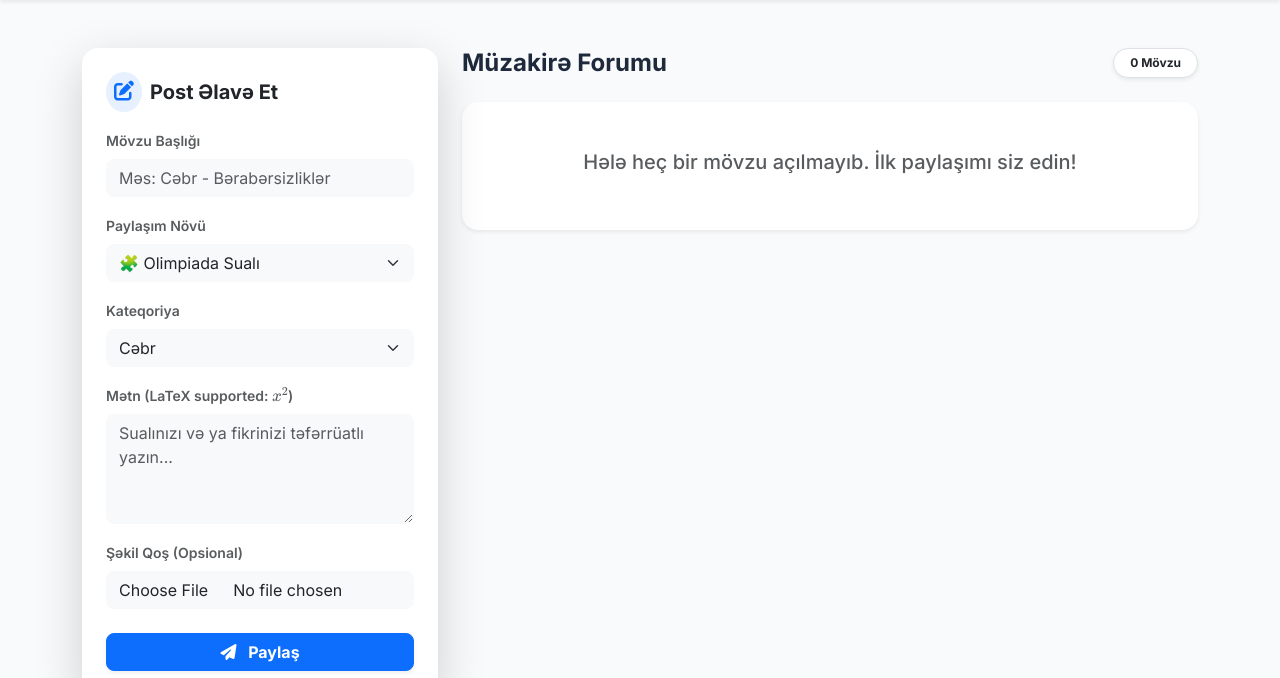
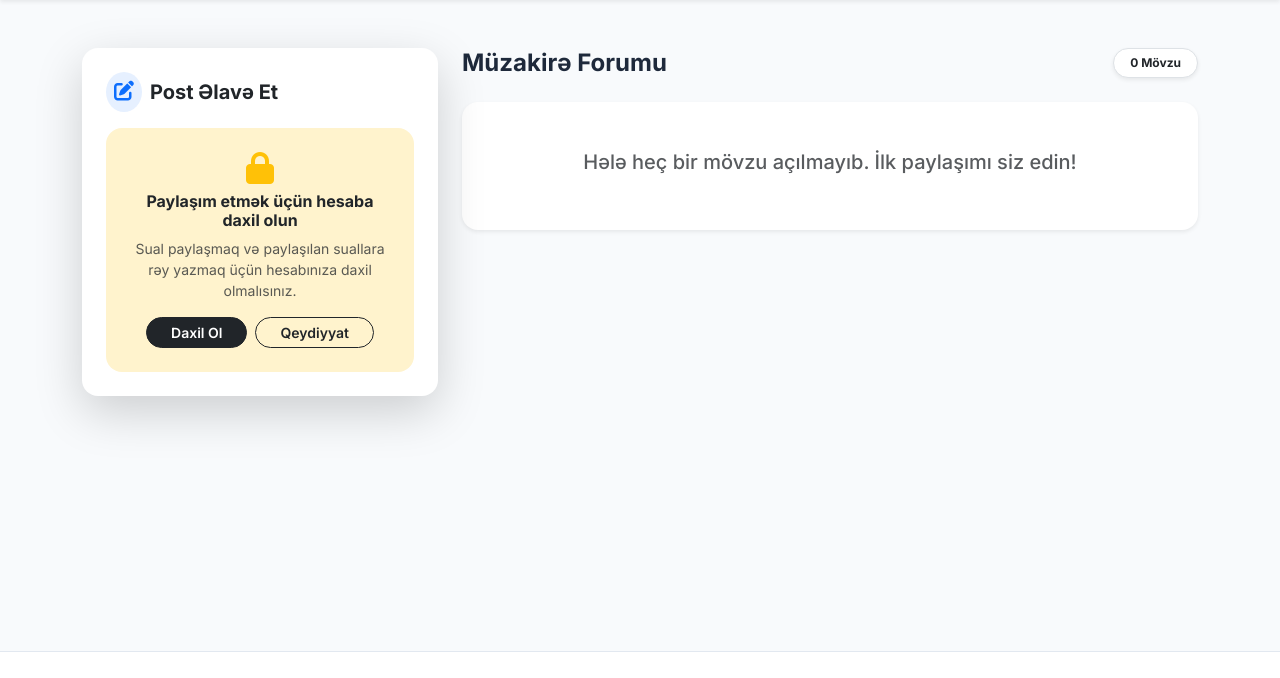
Before and after one commit to turan1003996/riyaziyyat-ai1, a Python web app: template templates/olympiad.html in a window 1280 px wide. Shown: the part 79-757 px from the top of the page. Run offline with Jinja, Linux system fonts and the light colour scheme; the template is opened without the code that fills it, so the values that code supplies are empty.

Commit message:
Require login before creating shared questions and clarify review actions

```diff
--- a/templates/olympiad.html
+++ b/templates/olympiad.html
@@ -12,6 +12,7 @@
                 <h5 class="fw-bold mb-0">Post Əlavə Et</h5>
             </div>
 
+            {% if current_user.is_authenticated %}
                 <form action="{{ url_for('olympiad') }}" method="POST" enctype="multipart/form-data">
                     <div class="mb-3">
                         <label class="form-label fw-semibold small text-muted">Mövzu Başlığı</label>
@@ -38,8 +39,8 @@
                     </div>
 
                     <div class="mb-3">
-                    <label class="form-label fw-semibold small text-muted">Mətn (LaTeX supported: $x^2$)</label>
-                    <textarea name="content" class="form-control rounded-3 border-light bg-light" rows="4" placeholder="Sualınızı və ya fikrinizi təfərrüatlı yazın..."></textarea>
+                        <label class="form-label fw-semibold small text-muted">Mətn (LaTeX dəstəklənir: $x^2$)</label>
+                        <textarea name="content" class="form-control rounded-3 border-light bg-light" rows="4" required placeholder="Sualınızı və ya fikrinizi təfərrüatlı yazın..."></textarea>
                     </div>
 
                     <div class="mb-4">
@@ -51,6 +52,17 @@
                         <i class="fa-solid fa-paper-plane me-2"></i> Paylaş
                     </button>
                 </form>
+            {% else %}
+                <div class="alert alert-warning border-0 rounded-4 p-4 text-center mb-0">
+                    <i class="fa-solid fa-lock text-warning fs-2 mb-2"></i>
+                    <h6 class="fw-bold text-dark mb-2">Paylaşım etmək üçün hesaba daxil olun</h6>
+                    <p class="text-muted small mb-3">Sual paylaşmaq və paylaşılan suallara rəy yazmaq üçün hesabınıza daxil olmalısınız.</p>
+                    <div class="d-flex justify-content-center gap-2">
+                        <a href="{{ url_for('login') }}" class="btn btn-dark btn-sm rounded-pill px-4 fw-semibold">Daxil Ol</a>
+                        <a href="{{ url_for('register') }}" class="btn btn-outline-dark btn-sm rounded-pill px-4 fw-semibold">Qeydiyyat</a>
+                    </div>
+                </div>
+            {% endif %}
         </div>
     </div>
 
@@ -65,34 +77,24 @@
         <div class="card border-0 shadow-sm rounded-4 p-4 mb-3 hover-top transition">
             <div class="d-flex justify-content-between align-items-center mb-3">
                 <div class="d-flex align-items-center gap-2">
-                    <span class="badge {% if q.q_type == 'Olimpiada Sualı' %}bg-primary{% else %}bg-warning text-dark{% endif %} rounded-pill px-3 py-1.5">
-                        {{ q.q_type }}
-                    </span>
+                    <span class="badge {% if q.q_type == 'Olimpiada Sualı' %}bg-primary{% else %}bg-warning text-dark{% endif %} rounded-pill px-3 py-1.5">{{ q.q_type }}</span>
                     <span class="badge bg-light text-dark border rounded-pill px-3 py-1.5">{{ q.category }}</span>
                 </div>
                 <small class="text-muted"><i class="fa-regular fa-clock me-1"></i>{{ q.created_at.strftime('%Y-%m-%d %H:%M') }}</small>
             </div>
 
             <h5 class="fw-bold mb-2">
-                <a href="{{ url_for('question_detail', q_id=q.id) }}" class="text-dark text-decoration-none">
-                    {{ q.title }}
-                </a>
+                <a href="{{ url_for('question_detail', q_id=q.id) }}" class="text-dark text-decoration-none">{{ q.title }}</a>
             </h5>
-
             <p class="text-secondary small mb-3 text-truncate">{{ q.content }}</p>
 
             <div class="d-flex justify-content-between align-items-center pt-3 border-top">
                 <div class="d-flex align-items-center gap-2">
-                    <div class="rounded-circle bg-primary bg-opacity-10 text-primary fw-bold d-flex align-items-center justify-content-center" style="width: 35px; height: 35px;">
-                        {{ q.author.username[0].upper() }}
+                    <div class="rounded-circle bg-primary bg-opacity-10 text-primary fw-bold d-flex align-items-center justify-content-center" style="width: 35px; height: 35px;">{{ q.author.username[0].upper() }}</div>
+                    <div><div class="fw-bold text-dark small">{{ q.author.username }}</div></div>
                 </div>
-                    <div>
-                        <div class="fw-bold text-dark small">{{ q.author.username }}</div>
-                    </div>
-                </div>
-
                 <a href="{{ url_for('question_detail', q_id=q.id) }}" class="btn btn-light btn-sm rounded-pill px-3 fw-semibold text-primary">
-                    <i class="fa-regular fa-comments me-1"></i> {{ q.comments|length }} Cavab
+                    <i class="fa-regular fa-comments me-1"></i> {{ q.comments|length }} Rəy
                 </a>
             </div>
         </div>
```
Lines whose indentation alone changed are shown as unchanged.
